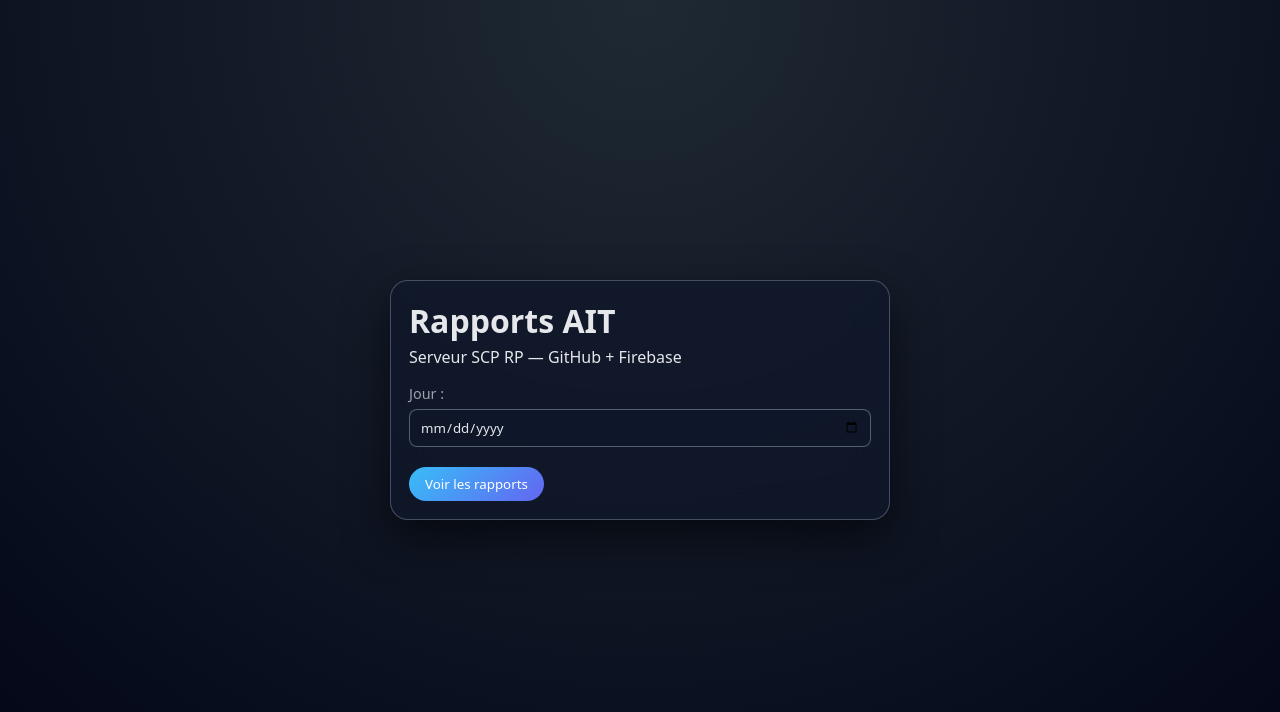
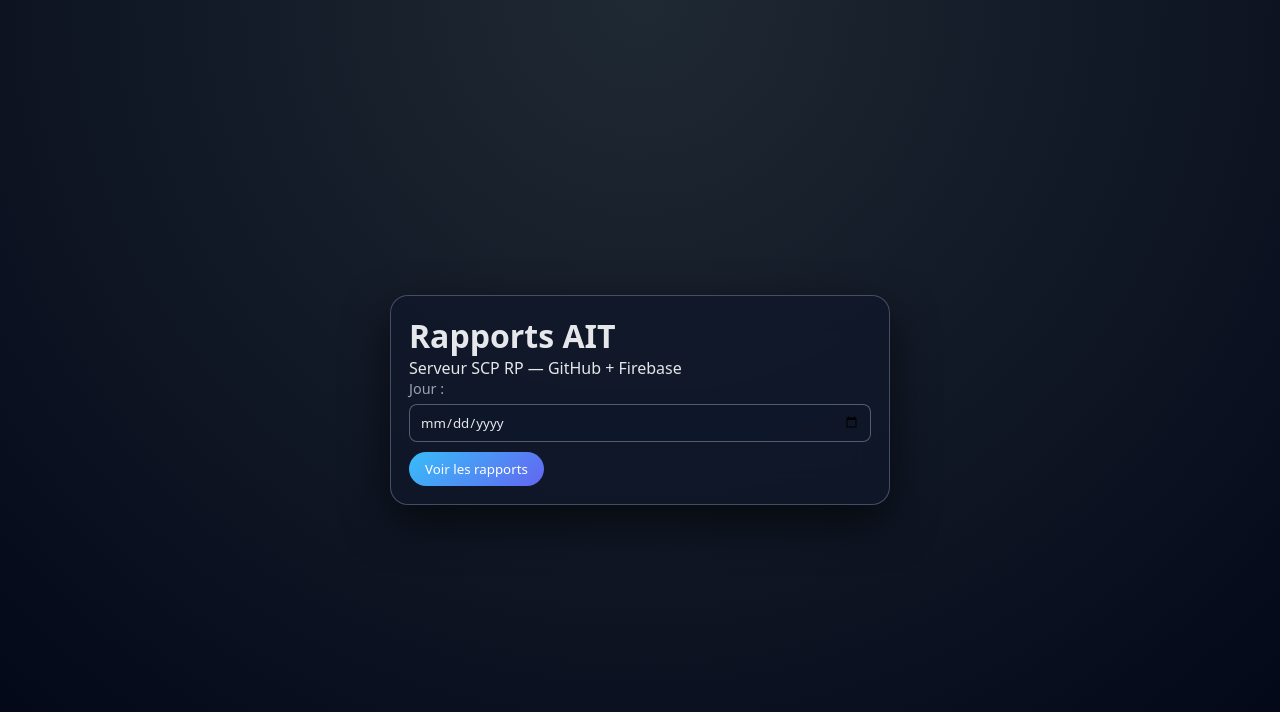
Before and after one commit to migniaxroblox/Rapports-Journaliers-De-Carter-Walker, a website: page index.html in a window 1280 px wide. Both pictures are taken after a click on the button "Voir les rapports". Drawn offline with Linux system fonts and the light colour scheme.

Commit message:
Update index.html

```diff
--- a/index.html
+++ b/index.html
@@ -9,29 +9,21 @@
   <div class="app-container">
     <div class="glass-card" style="max-width:500px;margin:60px auto;">
       <h1>Rapports AIT</h1>
-      <p class="small" style="margin-top:4px;">Serveur SCP RP — GitHub + Firebase</p>
+      <p class="small">Serveur SCP RP — GitHub + Firebase</p>
 
-      <div style="margin-top:16px;">
-        <label for="dayInput">Jour :</label>
-        <input type="date" id="dayInput">
-      </div>
+      <label>Jour :</label>
+      <input type="date" id="dayInput">
 
-      <button class="btn primary" id="goButton" style="margin-top:10px;">Voir les rapports</button>
+      <button class="btn primary" id="goButton">Voir les rapports</button>
     </div>
   </div>
 
   <script>
-    const goButton = document.getElementById("goButton");
-    const dayInput = document.getElementById("dayInput");
-
-    goButton.addEventListener("click", () => {
-      const day = dayInput.value;
-      if (!day) {
-        alert("Choisis un jour.");
-        return;
-      }
-      window.location.href = "rapports.html?day=" + encodeURIComponent(day);
-    });
+    document.getElementById("goButton").onclick = () => {
+      const d = document.getElementById("dayInput").value;
+      if (!d) return alert("Choisis un jour");
+      location.href = "rapports.html?day=" + d;
+    };
   </script>
 </body>
 </html>
```
